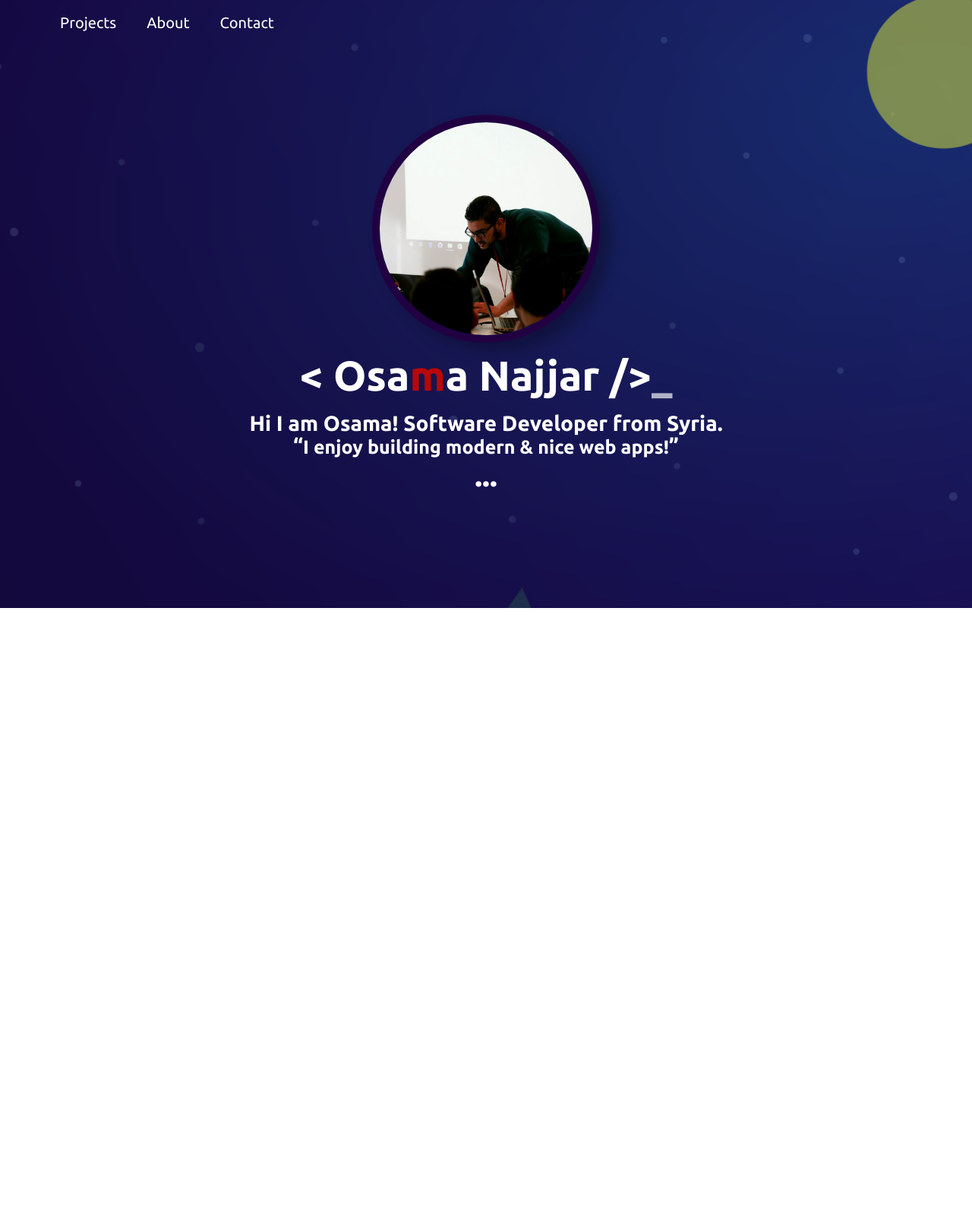
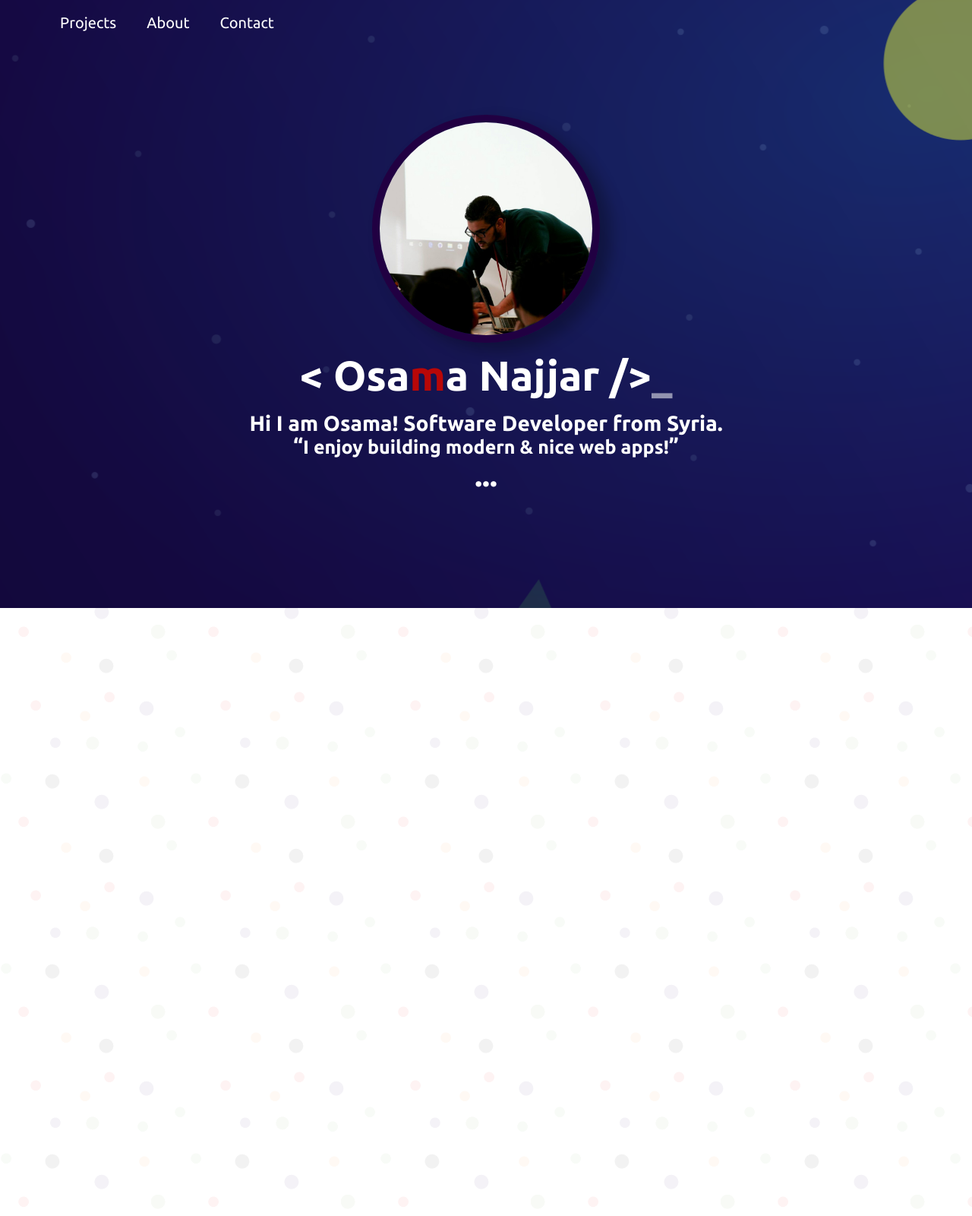
Before and after one commit to najjar-osama/my_portfolio_app, a React (Create React App) app: page / in a window 1280 px wide. Shown: the whole page at 76% size. Before the commit the page ends 800 px from the top, so only its background shows below. Built offline with nearby package versions, Linux system fonts and the light colour scheme.

Commit message:
set navabr onscoll dark, created section component

```diff
--- a/src/App.js
+++ b/src/App.js
@@ -1,6 +1,7 @@
 import React, { Component } from "react";
 import Intro from "./components/Intro";
 import Nav from "./components/Nav";
+import Section from "./components/Section";
 import "./style.css";
 class App extends Component {
   render() {
@@ -8,6 +9,7 @@ class App extends Component {
       <div className="loaded">
         <Nav />
         <Intro />
+        <Section />
       </div>
     );
   }
--- a/src/components/Nav.jsx
+++ b/src/components/Nav.jsx
@@ -1,7 +1,15 @@
 import React from "react";
 
-const Nav = () => (
-  <nav id="nav" className="nav">
+const Nav = () => {
+  const navElement = React.createRef();
+  window.addEventListener("scroll", () => {
+    const navbarDark = "nav--dark";
+    window.scrollY > 0
+      ? navElement.current.classList.add(navbarDark)
+      : navElement.current.classList.remove(navbarDark);
+  });
+  return (
+    <nav id="nav" className="nav" ref={navElement}>
       <div className="nav-wrapper container">
         <ul className="nav-list">
           <li className="nav-list-item" data-scroll-nav="1">
@@ -17,5 +25,6 @@ const Nav = () => (
       </div>
     </nav>
   );
+};
 
 export default Nav;
--- /dev/null
+++ b/src/components/Section.jsx
@@ -0,0 +1,11 @@
+import React from "react";
+
+const Section = props => (
+  <div className="section" data-scroll-index={props.scrollIndex}>
+    <div className="full-page container with-nav-content flex flex-content-spacing--center flex-direction--col">
+      {props.children}
+    </div>
+  </div>
+);
+
+export default Section;
```
Lines whose indentation alone changed are shown as unchanged.
